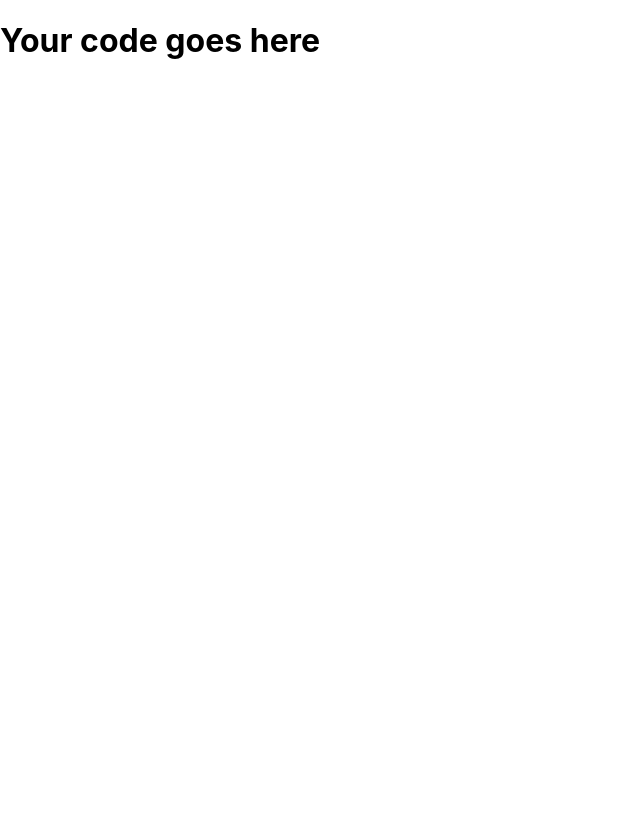
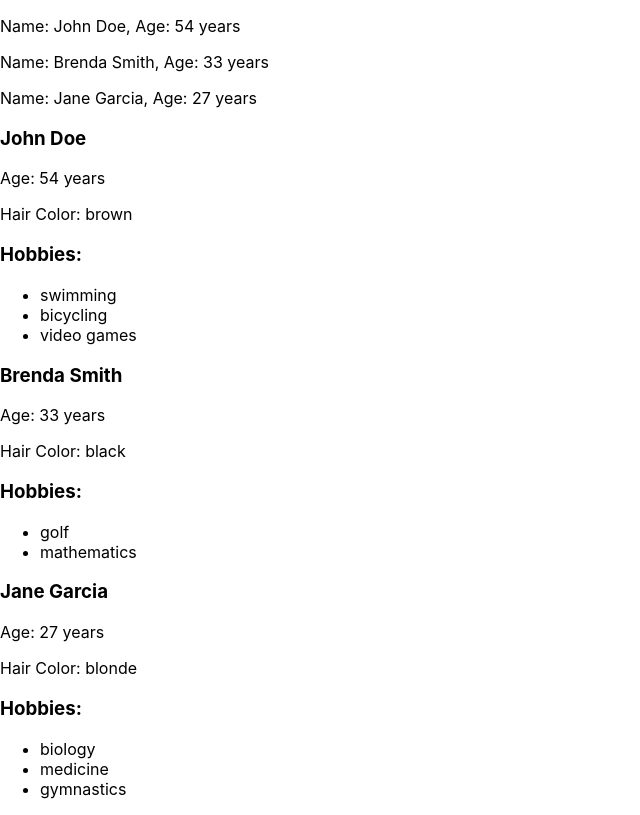
Before and after one commit to kiqueangulo/react-design-patterns, a React (Create React App) app: page / in a window 1280 px wide. Shown: the whole page, without its empty margins (0-640 px from the left). Built offline with nearby package versions, Linux system fonts and the light colour scheme.

Commit message:
Set up RegularList component

```diff
--- a/src/App.js
+++ b/src/App.js
@@ -1,3 +1,7 @@
+import { LargePersonListItem } from "./people/LargePersonListItem";
+import { SmallPersonListItem } from "./people/SmallPersonListItem";
+import { RegularList } from "./RegularList";
+
 const people = [
   {
     name: "John Doe",
@@ -41,7 +45,21 @@ const products = [
 ];
 
 function App() {
-  return <h1>Your code goes here</h1>;
+  return (
+    <>
+      <RegularList
+        items={people}
+        resourceName="person"
+        itemComponent={SmallPersonListItem}
+      />
+
+      <RegularList
+        items={people}
+        resourceName="person"
+        itemComponent={LargePersonListItem}
+      />
+    </>
+  );
 }
 
 export default App;
--- /dev/null
+++ b/src/RegularList.js
@@ -0,0 +1,13 @@
+export const RegularList = ({
+  items,
+  resourceName,
+  itemComponent: ItemComponent,
+}) => {
+  return (
+    <>
+      {items.map((item, index) => (
+        <ItemComponent key={index} {...{ [resourceName]: item }} />
+      ))}
+    </>
+  );
+};
```
